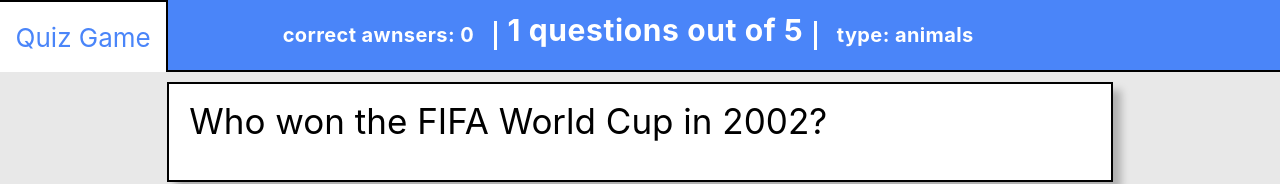
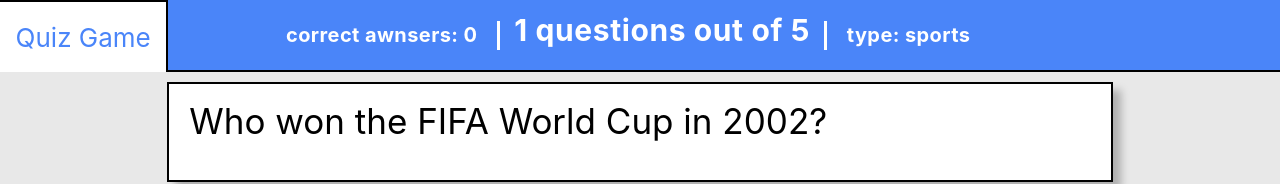
Before and after one commit to redouane-pixel/Quiz-game-React, a React (Create React App) app: page /sport in a window 1280 px wide. Shown: the top 184 px of the page. Built offline with nearby package versions, Linux system fonts and the light colour scheme.

Commit message:
finish details
just some simple changes like logo and title of the page...

```diff
--- a/public/index.html
+++ b/public/index.html
@@ -2,14 +2,14 @@
 <html lang="en">
   <head>
     <meta charset="utf-8" />
-    <link rel="icon" href="%PUBLIC_URL%/favicon.ico" />
+    <link rel="icon" href="logo.png" />
     <meta name="viewport" content="width=device-width, initial-scale=1" />
     <meta name="theme-color" content="#000000" />
     <meta
       name="description"
       content="Web site created using create-react-app"
     />
-    <link rel="apple-touch-icon" href="%PUBLIC_URL%/logo192.png" />
+    <link rel="apple-touch-icon" href="%PUBLIC_URL%/logo.png" />
     <!--
       manifest.json provides metadata used when your web app is installed on a
       user's mobile device or desktop. See https://developers.google.com/web/fundamentals/web-app-manifest/
@@ -24,7 +24,7 @@
       work correctly both with client-side routing and a non-root public URL.
       Learn how to configure a non-root public URL by running `npm run build`.
     -->
-    <title>React App</title>
+    <title>Quiz-Game</title>
   </head>
   <body>
     <noscript>You need to enable JavaScript to run this app.</noscript>
--- a/src/components/haider2.jsx
+++ b/src/components/haider2.jsx
@@ -1,3 +1,4 @@
+// this hhaider that I use it in the qeustions pages like scienecs and sport and history
 import react from 'react';
 import '../styles/App.scss';
 const Haider2 = ({length, current, correctAnsewrNum, type}) => {
--- a/src/components/sportPage.jsx
+++ b/src/components/sportPage.jsx
@@ -8,7 +8,7 @@
   return (
     <div className="containerFirstpage">
       <div className="container">
-        <QuestionSlider QuestionsData={QuestionsData} type="animals"/>
+        <QuestionSlider QuestionsData={QuestionsData} type="sports"/>
     </div>
     </div>
   );
```
Also changed, not shown: public/logo.png (added).
